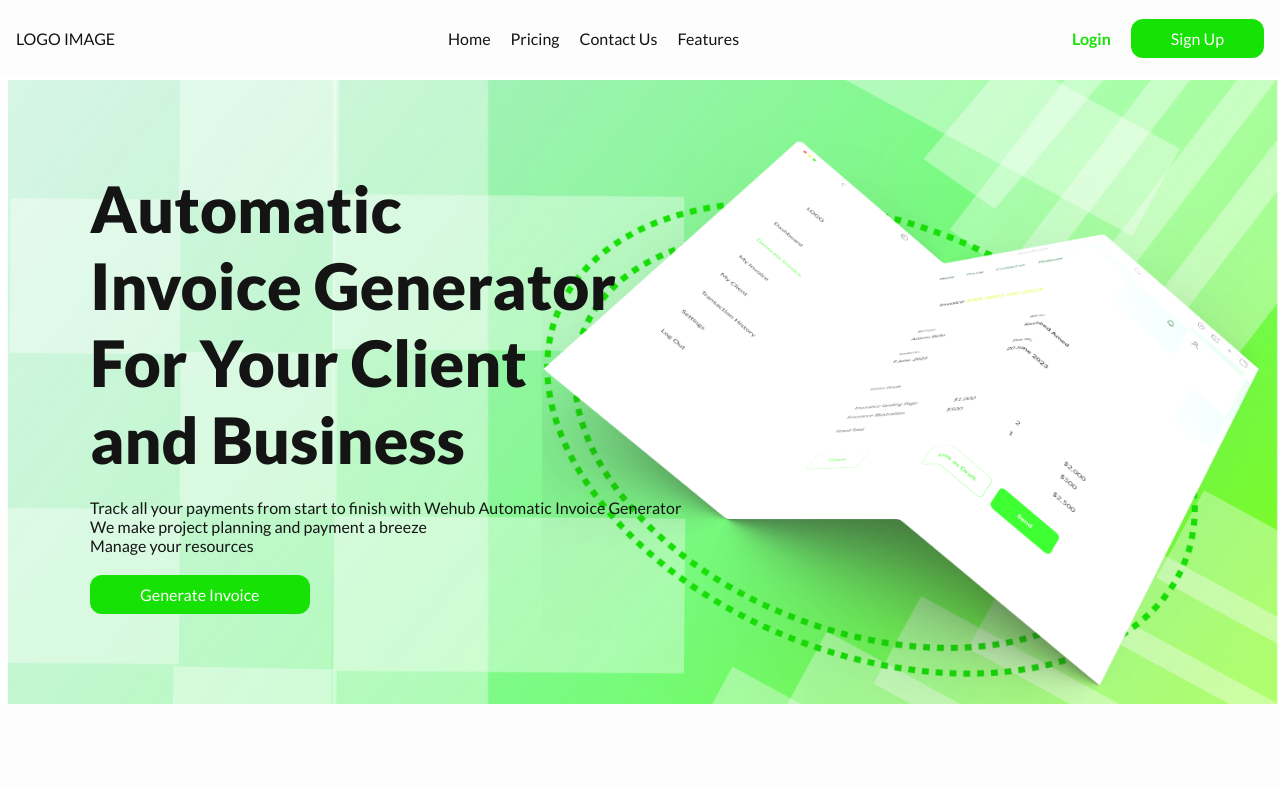
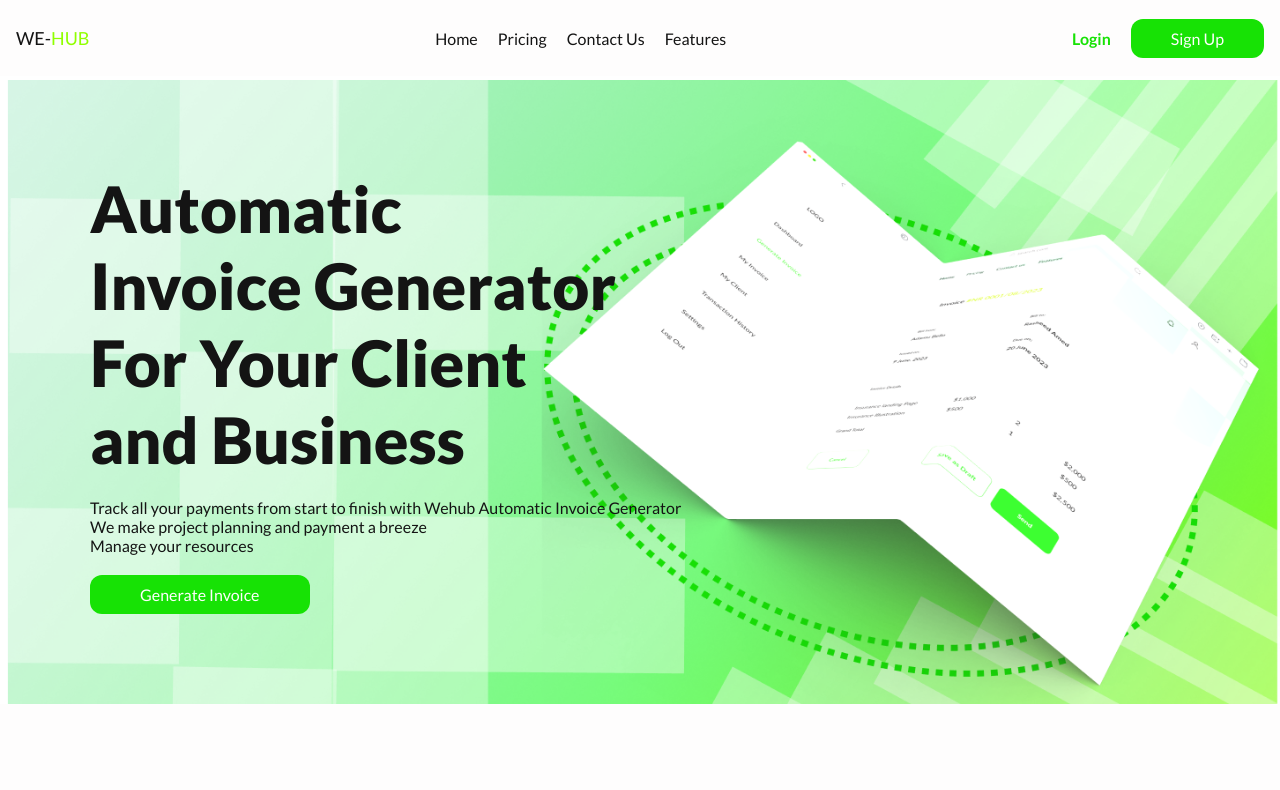
Before and after one commit to WeHub-Group/wehub-invoice-frontend, a React (Vite) app: page / in a window 1280 px wide. Shown: the top 790 px of the page. Built offline with nearby package versions, Linux system fonts and the light colour scheme; a web font is replaced by a local one.

Commit message:
Minor changes

```diff
--- a/src/components/Navbar.jsx
+++ b/src/components/Navbar.jsx
@@ -4,7 +4,7 @@
 const navbar = () => {
     return (
         <div className="navbar">
-            <a href="/" className="navbar_logo">LOGO IMAGE</a>
+            <a href="/" className="navbar_logo">WE-<span>HUB</span></a>
             <div className="navbar_links">
                 <a href="/" className=''>Home</a>
                 <a href="/#advert" className=''>Pricing</a>
--- a/src/components/Navbar.scss
+++ b/src/components/Navbar.scss
@@ -14,6 +14,11 @@
         cursor: pointer;
         text-decoration: none;
         color: $specialBlack;
+        font-size: 18px;
+
+        span {
+            color: $primaryColor;
+        }
 
         &:hover {
             @include scaleHoverAnimation;
--- a/src/main.jsx
+++ b/src/main.jsx
@@ -11,7 +11,7 @@
 
 ReactDOM.createRoot(document.getElementById('root')).render(
   <BrowserRouter>
-    {
+
     <Routes>
       <Route path='/' element={<Home />} />
       <Route path='/signup' element={<Signup />} />
@@ -20,6 +20,6 @@
       <Route path='/dashboard' element={<Dashboard />} />
       <Route path='/accountsetup' element={<AccountSetup />} />
     </Routes>
-    }
+
   </BrowserRouter>,
 )
--- a/src/screens/Login.jsx
+++ b/src/screens/Login.jsx
@@ -10,6 +10,7 @@
     function formSubmit() {
         navigate("/dashboard")
     }
+
     return (
         <div className="login">
             <div className="center">
@@ -21,10 +22,9 @@
                     <input type="text" placeholder='Email123@gmail.com' minLength={2} maxLength={255} value={email} onChange={(e) => { setEmail(e.target.value) }} />
                     <label htmlFor="">Password</label>
                     <input type="password" placeholder='Password' minLength={2} maxLength={255} value={password} onChange={(e) => { setPassword(e.target.value) }} />
-                    <span>Forgot Password?</span>
+                    <Link to={"#"}>Forgot Password?</Link>
                     <input type="submit" value="Proceed" />
-
-                    <p>Don&apos;t have an account? <span>Sign Up</span></p>
+                    <p>Don&apos;t have an account? <Link to={'/signup'}>Sign Up</Link></p>
                 </form>
             </div>
             <div className="bottom"></div>
--- a/src/styles/login.scss
+++ b/src/styles/login.scss
@@ -83,9 +83,10 @@
                 }
             }
 
-            span {
+            a {
                 color: $primaryColor;
                 font-size: 14px;
+                text-decoration: none;
             }
 
             p {
```
Lines whose indentation alone changed are shown as unchanged.
